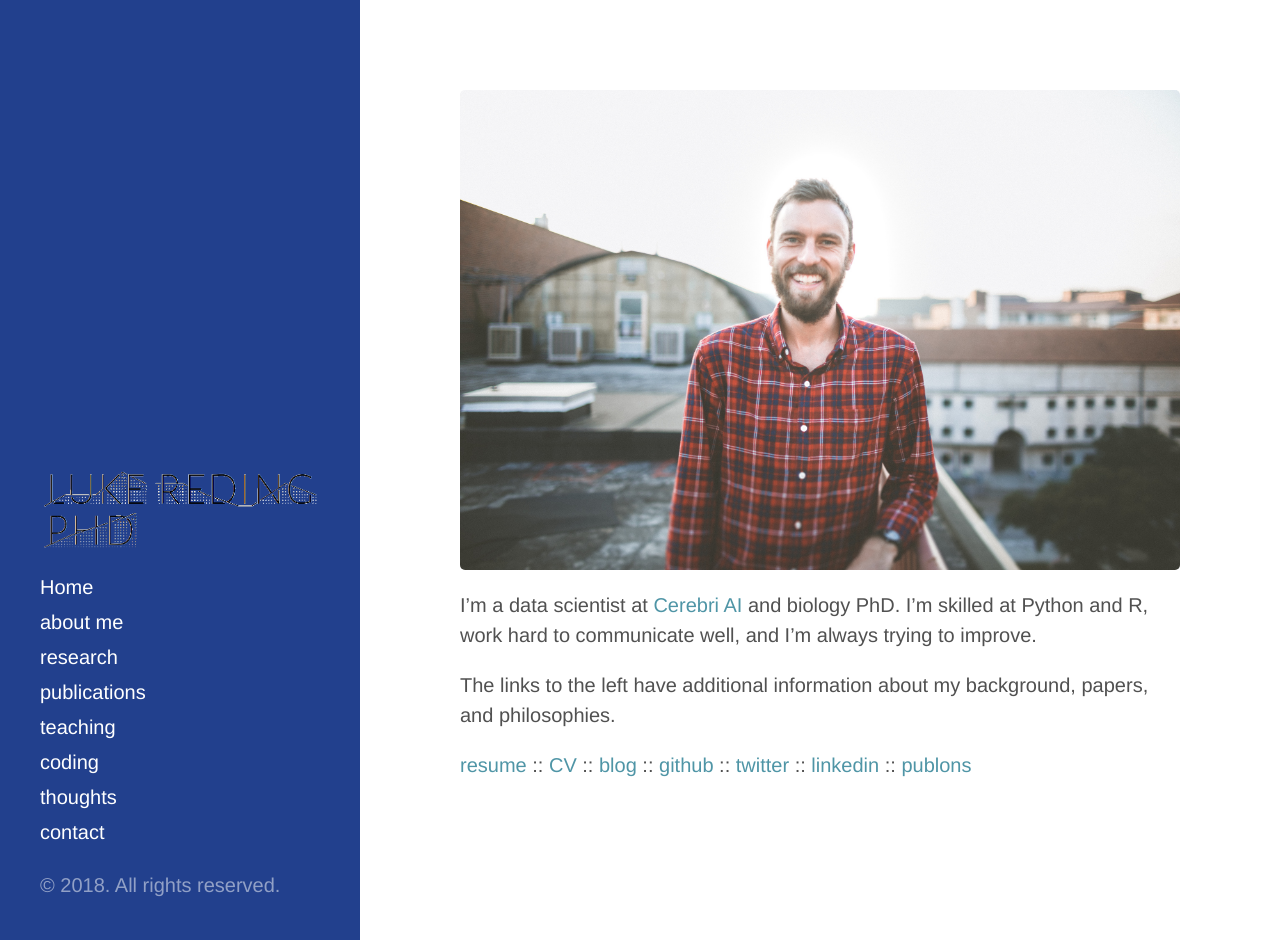
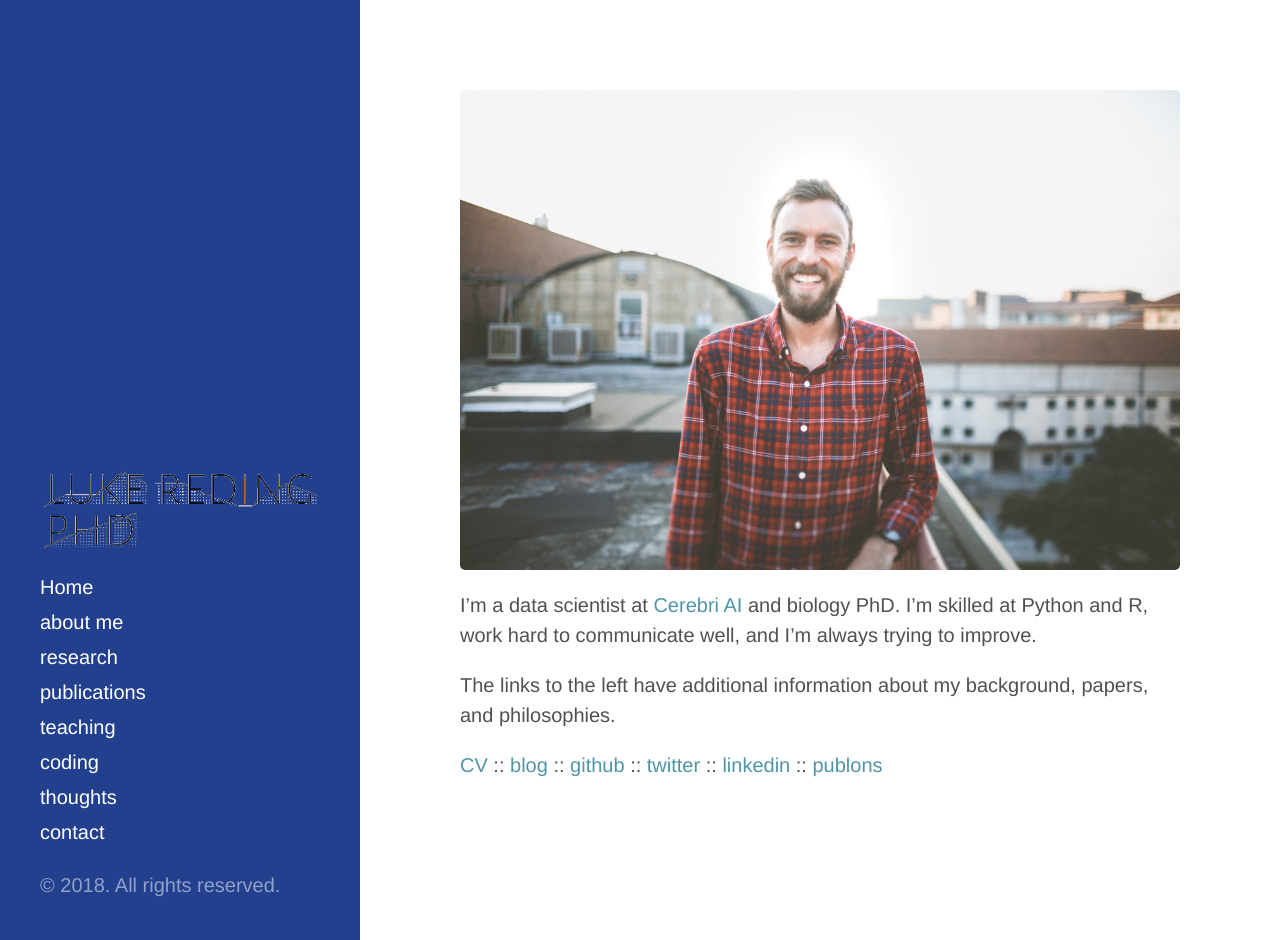
Before and after one commit to lukereding/lukereding.github.io, a Jekyll site: the page built from index.md, in a window 1280 px wide and 940 px high. Built offline with Jekyll 4.4.1, drawn with Linux system fonts in a browser that asks for light colours; the list of posts is cut into pages by our own code.

```diff
--- a/index.md
+++ b/index.md
@@ -9,8 +9,7 @@
 
 The links to the left have additional information about my background, papers, and philosophies.
 
-[resume](../files/lpr_resume.pdf)
-:: [CV](../files/cv.pdf)
+[CV](../files/cv.pdf)
 :: [blog](https://lukereding.github.io/nonstandard_deviations/)
 :: [github](https://github.com/lukereding)
 :: [twitter](https://twitter.com/lpreding)
```
